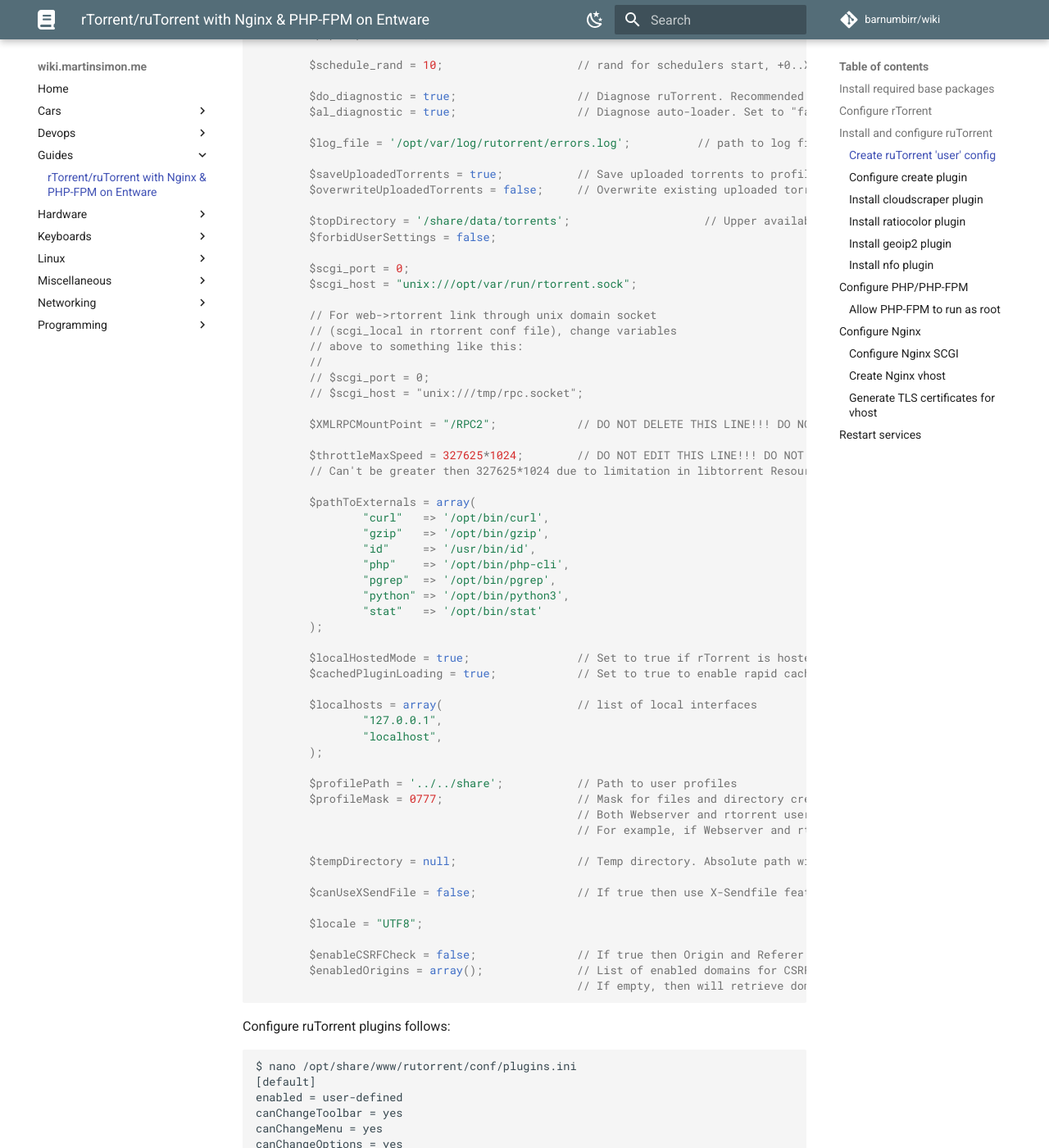
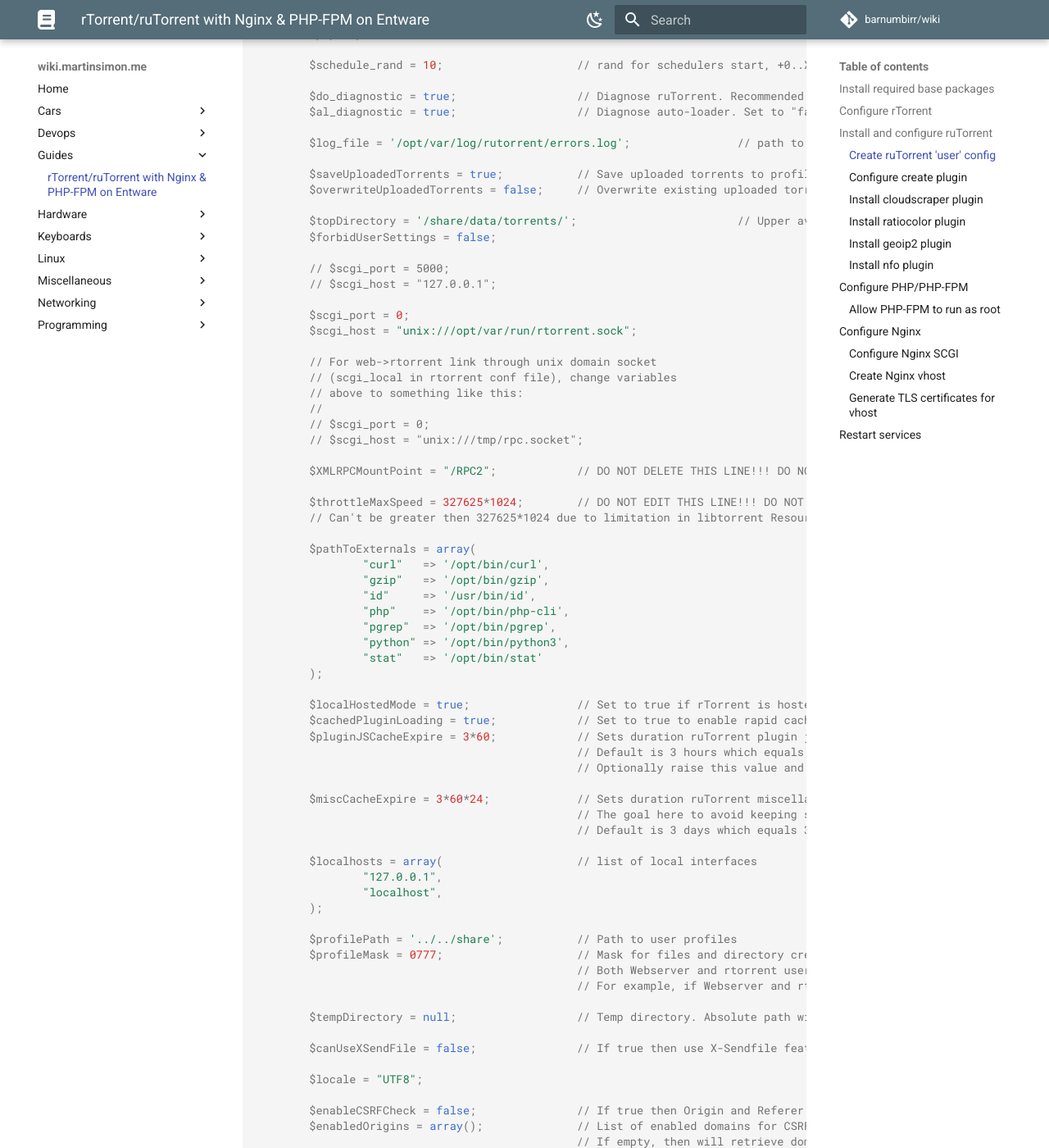
Before and after one commit to barnumbirr/wiki, an MkDocs documentation site: the page built from docs/guides/entware_rutorrent.md, in a window 1280 px wide and 1400 px high, scrolled down 5087 px. Shown: the whole window at 82% size. Built offline with MkDocs 1.6.1 and Material for MkDocs 9.7.7, drawn with Linux system fonts in a browser that asks for light colours; emoji names are drawn with the system emoji font; comment, search, counter and statistics services are not loaded; some of the changed text lies outside the part shown.

Commit message:
update ruTorrent config for v4v4.0.4, no need for NFO plugin fix as updated upstream

```diff
--- a/docs/guides/entware_rutorrent.md
+++ b/docs/guides/entware_rutorrent.md
@@ -269,13 +269,16 @@
         $do_diagnostic = true;                  // Diagnose ruTorrent. Recommended to keep enabled, unless otherwise required.
         $al_diagnostic = true;                  // Diagnose auto-loader. Set to "false" to make composer plugins work.
 
-        $log_file = '/opt/var/log/rutorrent/errors.log';          // path to log file (comment or leave blank to disable logging)
+        $log_file = '/opt/var/log/rutorrent/errors.log';                // path to log file (comment or leave blank to disable logging)
 
         $saveUploadedTorrents = true;           // Save uploaded torrents to profile/torrents directory or not
         $overwriteUploadedTorrents = false;     // Overwrite existing uploaded torrents in profile/torrents directory or make unique name
 
-        $topDirectory = '/share/data/torrents';                    // Upper available directory. Absolute path with trail slash.
+        $topDirectory = '/share/data/torrents/';                        // Upper available directory. Absolute path with trail slash.
         $forbidUserSettings = false;
+
+        // $scgi_port = 5000;
+        // $scgi_host = "127.0.0.1";
 
         $scgi_port = 0;
         $scgi_host = "unix:///opt/var/run/rtorrent.sock";
@@ -304,6 +307,13 @@
 
         $localHostedMode = true;                // Set to true if rTorrent is hosted on the SAME machine as ruTorrent
         $cachedPluginLoading = true;            // Set to true to enable rapid cached loading of ruTorrent plugins
+        $pluginJSCacheExpire = 3*60;            // Sets duration ruTorrent plugin javascript cache is valid for in minutes
+                                                // Default is 3 hours which equals 3 hours * 60 minutes due to caching issues
+                                                // Optionally raise this value and clear web browser cache when upgrading versions
+
+        $miscCacheExpire = 3*60*24;             // Sets duration ruTorrent miscellaneous web browser cache is valid for in minutes
+                                                // The goal here to avoid keeping stale content in the web browser
+                                                // Default is 3 days which equals 3 days * 60 minutes * 24 hours
 
         $localhosts = array(                    // list of local interfaces
                 "127.0.0.1",
```
Also changed, not shown: other parts of docs/guides/entware_rutorrent.md (+0 -2 lines).
